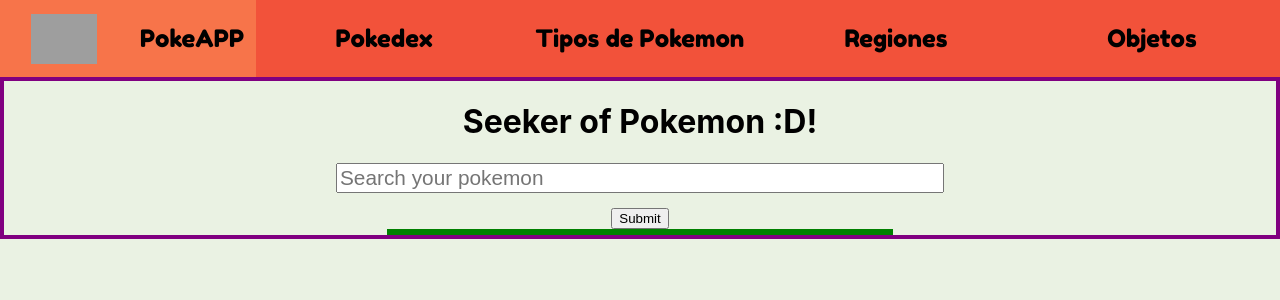
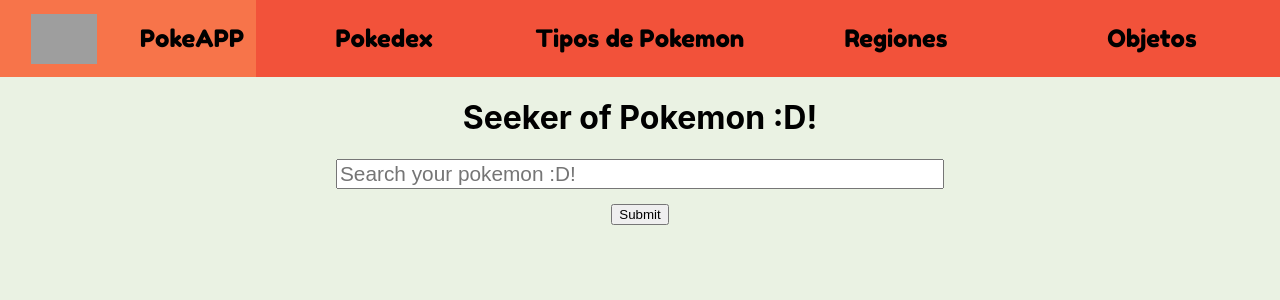
Before and after one commit to jee4nc/PokeApp, a React (Create React App) app: page /pokedex in a window 1280 px wide. Shown: the top 300 px of the page. Built offline with nearby package versions, Linux system fonts and the light colour scheme; grey boxes are pictures that could not be loaded.

Commit message:
Editing Styles in card

```diff
--- a/src/components/atoms/Seeker.js
+++ b/src/components/atoms/Seeker.js
@@ -37,13 +37,14 @@
           <input
             className="InputSeeker"
             name="seeker_pokemon"
-            placeholder="Search your pokemon"
+            placeholder="Search your pokemon :D!"
             ref={register({ required: true })}
           />
           {errors.seeker_pokemon && <span>This field is required</span>}
           <input type="submit" />
         </form>
       </div>
+      {state.name && (
         <div className="theRialContainer">
           {state.name && (
             <div className="pokeCard">
@@ -61,6 +62,7 @@
             </div>
           )}
         </div>
+      )}
     </div>
   );
 };
--- a/src/styles/Seeker.scss
+++ b/src/styles/Seeker.scss
@@ -1,3 +1,5 @@
+@import "./utils.scss";
+
 .Container_Input {
   display: grid;
   grid-template-columns: 1fr;
@@ -27,26 +29,45 @@
 .pokeCard {
   display: grid;
   justify-items: center;
+
+  & h3 {
+    font-weight: 500;
+    font-size: 1.27em;
+    color: $color-card;
+  }
+
+  & p {
+    font-weight: 500;
+    font-size: 1.25em;
+    font-family: $font-navbar;
+  }
 }
 
-.pokeCard h3 {
-  border: 2px solid black;
-}
+// .pokeCard h3 {
+//   border: 2px solid black;
+// }
 
-.pokeCard p {
-  border: 2px solid black;
-}
+// .pokeCard p {
+//   border: 2px solid black;
+// }
 
 .theRialContainer {
   display: grid;
-  border: 3px solid green;
+  margin-top: 50px;
+  border: 6px solid black;
+  border-radius: 20px;
+  background-color: $base-color-card;
   justify-content: center;
   justify-items: center;
   width: 500px;
+  -webkit-box-shadow: 7px 10px 18px -4px rgba(0, 0, 0, 0.75);
+  -moz-box-shadow: 7px 10px 18px -4px rgba(0, 0, 0, 0.75);
+  box-shadow: 7px 10px 18px -4px rgba(0, 0, 0, 0.75);
 }
 
 .ConContainer {
-  border: 4px solid purple;
+  // border: 4px solid purple;
   display: grid;
   justify-items: center;
+  padding-bottom: 80px;
 }
--- a/src/styles/_utils.scss
+++ b/src/styles/_utils.scss
@@ -1,7 +1,7 @@
 $base-color: #F2523A;
 $base-hover: #F7744A;
-
-
+$color-card: rgb(59, 58, 58);
+$base-color-card: #e5b9fd;
 $font-size-navbar : 1.5em;
 $font-navbar: 'Fredoka One',
 cursive;
```
Lines whose indentation alone changed are shown as unchanged.
